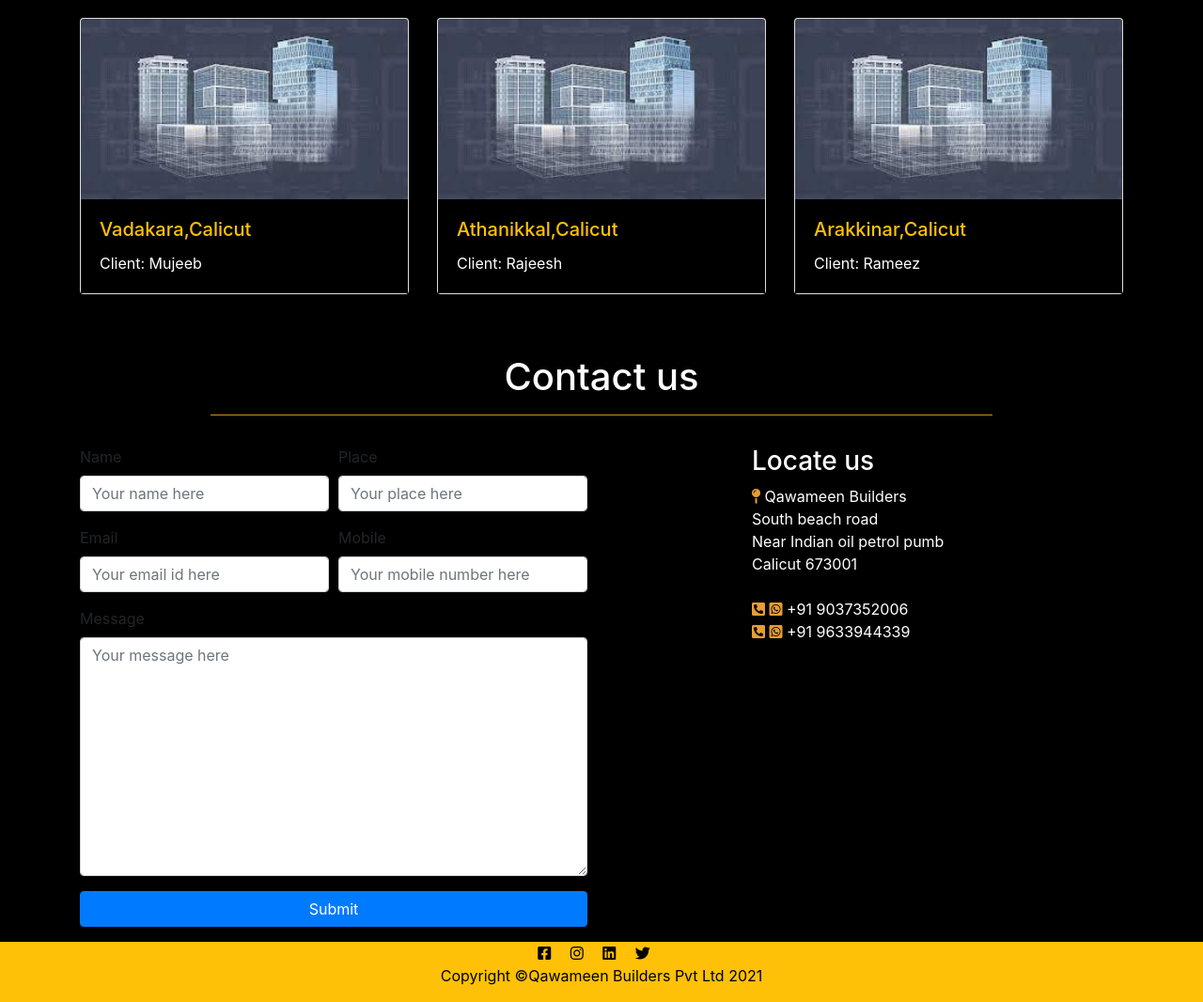
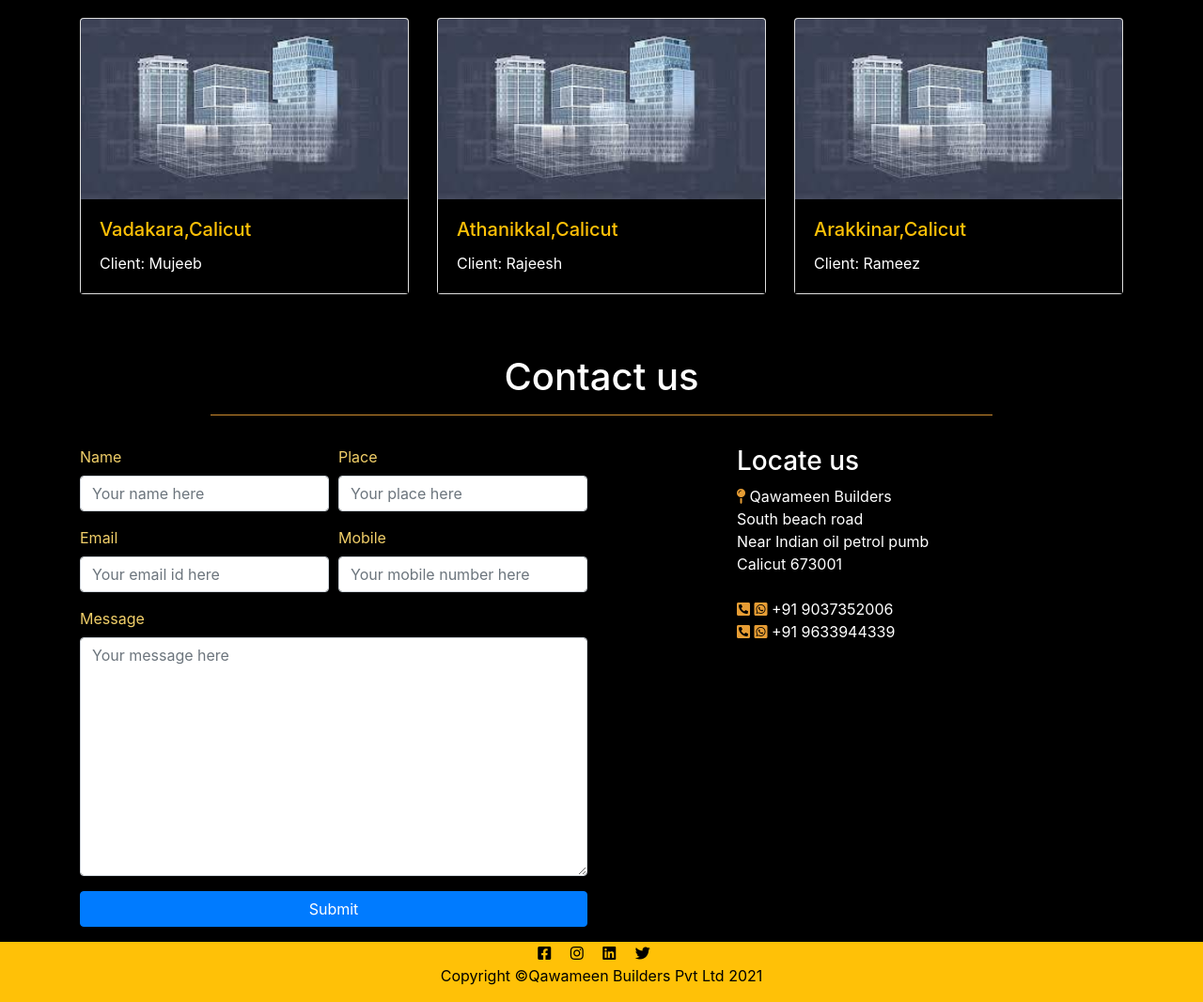
Before and after one commit to Ameendv/Static-website-Qawameen-Builders, a plain HTML site: page index.html in a window 1280 px wide. Shown: the part 1741-2807 px from the top of the page at 94% size. Drawn offline with nearby package versions, Linux system fonts and the light colour scheme.

Commit message:
index.css commitiing

```diff
--- a/index.css
+++ b/index.css
@@ -9,7 +9,8 @@
     color: white;
 }
 #address{
-    padding-left: 10em;
+    padding-left: 9em;
+
 
     color: white;
 }
@@ -17,3 +18,6 @@ hr{
     width: 75%;
    background: #e79d34;
 }
+#contact-us{
+    color: #f1cf69;
+}
```
